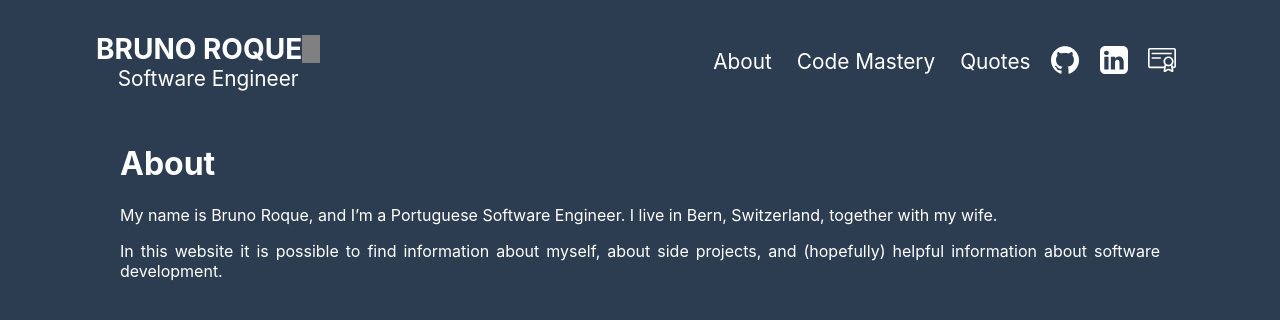
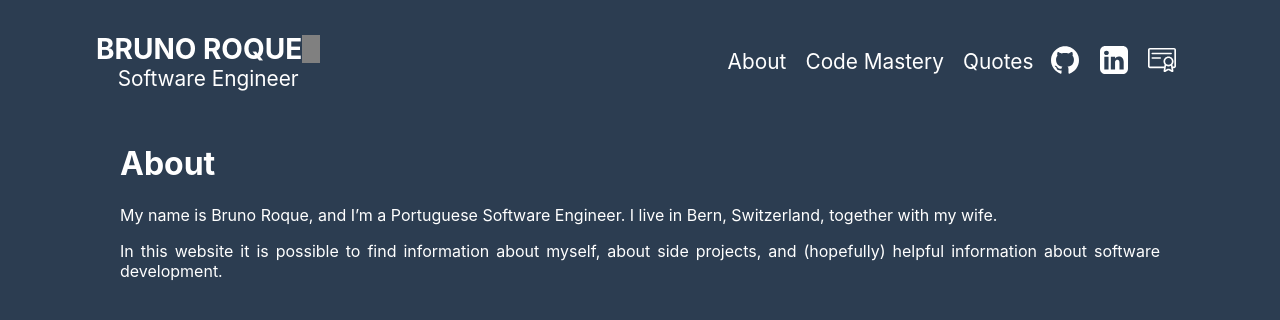
Before and after one commit to brunoroque06/brunoroque06.github.io, a Jekyll site: the page built from index.md, in a window 1280 px wide. Shown: the top 320 px of the page. Built offline with Jekyll 4.4.1, drawn with Linux system fonts in a browser that asks for light colours.

Commit message:
Every size/font use rem, and media-queries use em

```diff
--- a/_includes/style.scss
+++ b/_includes/style.scss
@@ -20,8 +20,8 @@
   header {
     grid-area: header;
     text-align: center;
-    width: 68em;
-    margin: 2em auto;
+    width: 68rem;
+    margin: 2rem auto;
     display: flex;
     flex-direction: row;
     align-items: center;
@@ -51,10 +51,10 @@
     }
     .page {
       font-size: 1.3rem;
-      margin: 0 0.5em;
+      margin: 0 0.5rem;
       a {
         color: $font-color;
-        padding: 0.1em;
+        padding: 0.1rem;
       }
       a:hover {
         background: $hover-color;
@@ -73,14 +73,14 @@
         fill: $hover-color;
       }
       .logo {
-        height: 1.75em;
-        margin: 0.5em;
+        height: 1.75rem;
+        margin: 0.5rem;
       }
     }
   }
   main {
     grid-area: main;
-    width: 65em;
+    width: 65rem;
     margin: 0 auto;
     font-size: 1rem;
     text-align: justify;
@@ -93,7 +93,7 @@
     }
     h2,
     h3 {
-      border-bottom: 0.1em solid $font-color;
+      border-bottom: 0.1rem solid $font-color;
     }
   }
 }
@@ -111,7 +111,7 @@
   body header {
     flex-direction: column;
     .pages {
-      margin: 2em 0 0.5em;
+      margin: 2rem 0 0.5rem;
     }
   }
 }
```
